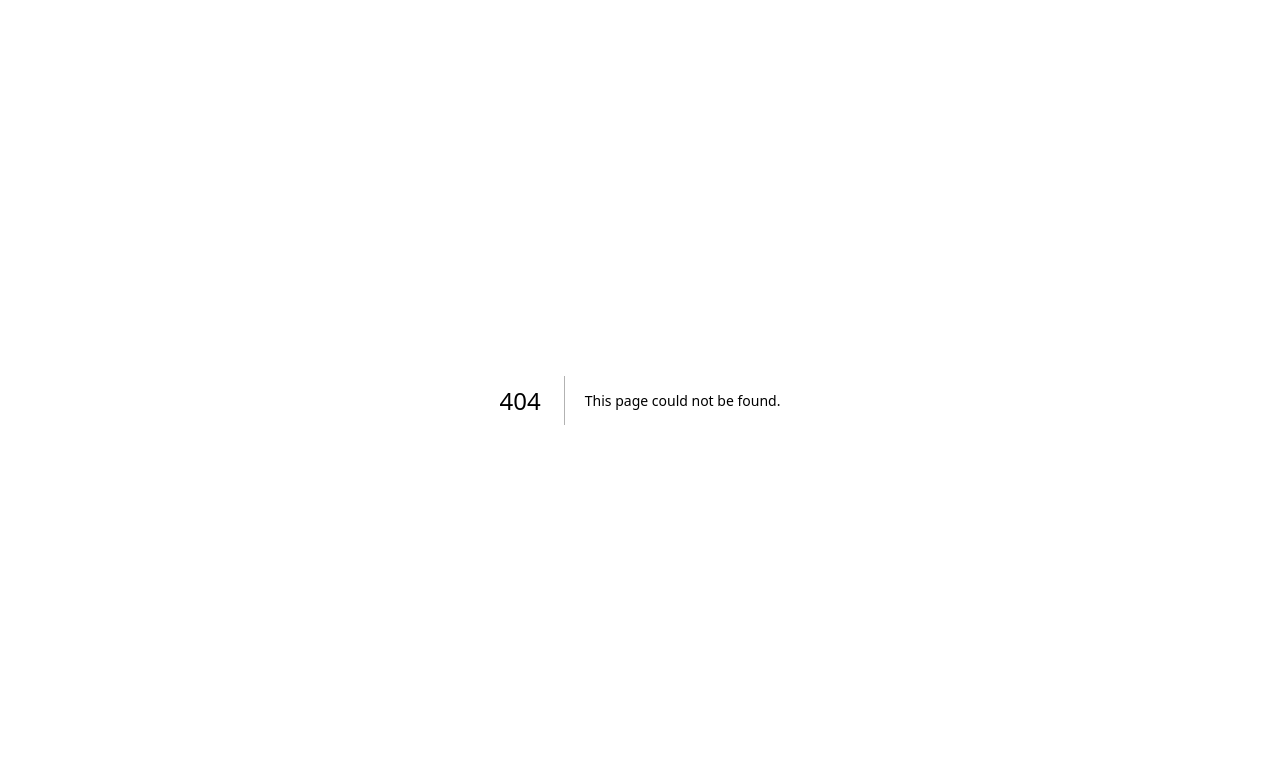
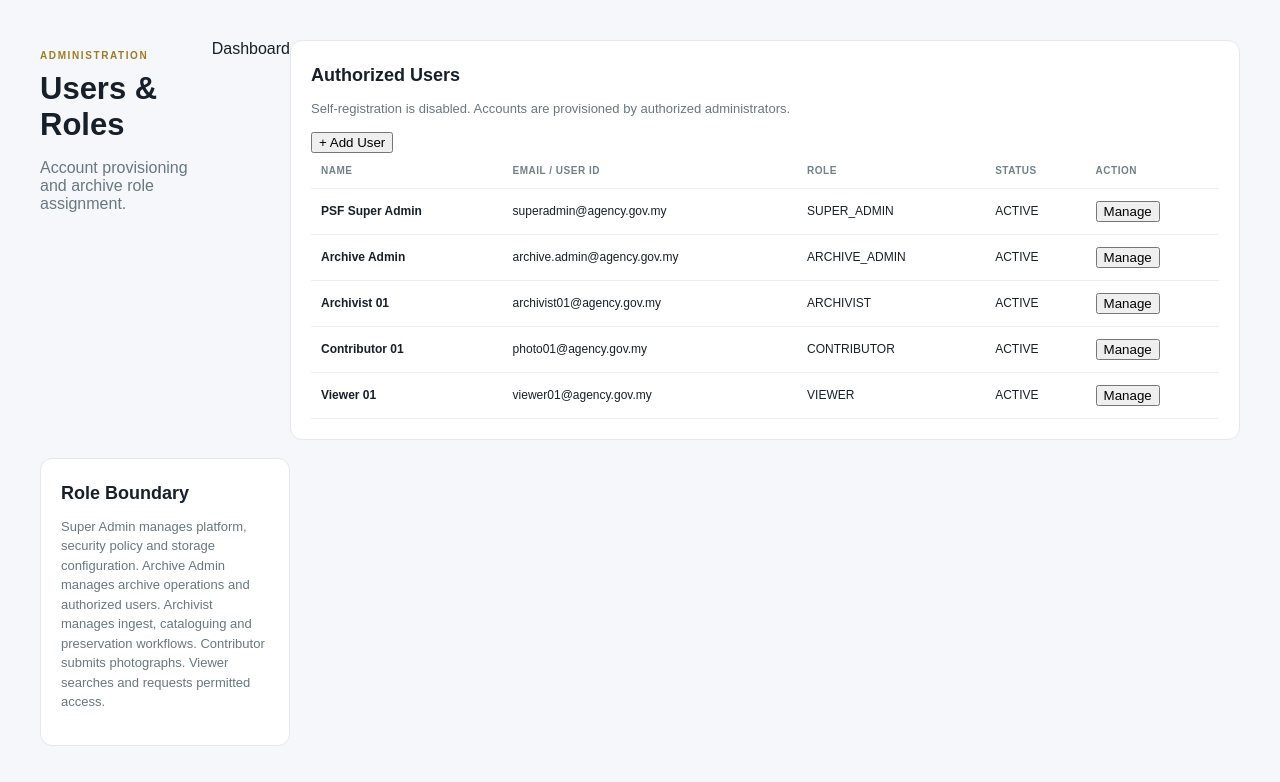
Before and after one commit to almunirah/psf-archive, a Next.js app: page /admin/users in a window 1280 px wide. Before the commit this address had no page. Shown: the top 782 px of the page. Built offline with nearby package versions, Linux system fonts and the light colour scheme.

Commit message:
feat: add user and role administration UI

```diff
--- /dev/null
+++ b/app/admin/users/page.tsx
@@ -0,0 +1,35 @@
+import Link from 'next/link';
+
+const users = [
+  ['PSF Super Admin','superadmin@agency.gov.my','SUPER_ADMIN','ACTIVE'],
+  ['Archive Admin','archive.admin@agency.gov.my','ARCHIVE_ADMIN','ACTIVE'],
+  ['Archivist 01','archivist01@agency.gov.my','ARCHIVIST','ACTIVE'],
+  ['Contributor 01','photo01@agency.gov.my','CONTRIBUTOR','ACTIVE'],
+  ['Viewer 01','viewer01@agency.gov.my','VIEWER','ACTIVE'],
+];
+
+export default function UsersPage() {
+  return (
+    <main className="content wide-page">
+      <header>
+        <div><p className="eyebrow">ADMINISTRATION</p><h1>Users & Roles</h1><p>Account provisioning and archive role assignment.</p></div>
+        <Link className="button-link" href="/dashboard">Dashboard</Link>
+      </header>
+
+      <section className="panel column">
+        <div className="table-actions"><div><h2>Authorized Users</h2><p>Self-registration is disabled. Accounts are provisioned by authorized administrators.</p></div><button type="button">+ Add User</button></div>
+        <div className="table-wrap">
+          <table>
+            <thead><tr><th>Name</th><th>Email / User ID</th><th>Role</th><th>Status</th><th>Action</th></tr></thead>
+            <tbody>{users.map(([name,email,role,status])=><tr key={email}><td><strong>{name}</strong></td><td>{email}</td><td><span className="tag">{role}</span></td><td>{status}</td><td><button className="secondary-button" type="button">Manage</button></td></tr>)}</tbody>
+          </table>
+        </div>
+      </section>
+
+      <section className="panel column">
+        <h2>Role Boundary</h2>
+        <p>Super Admin manages platform, security policy and storage configuration. Archive Admin manages archive operations and authorized users. Archivist manages ingest, cataloguing and preservation workflows. Contributor submits photographs. Viewer searches and requests permitted access.</p>
+      </section>
+    </main>
+  );
+}
```
